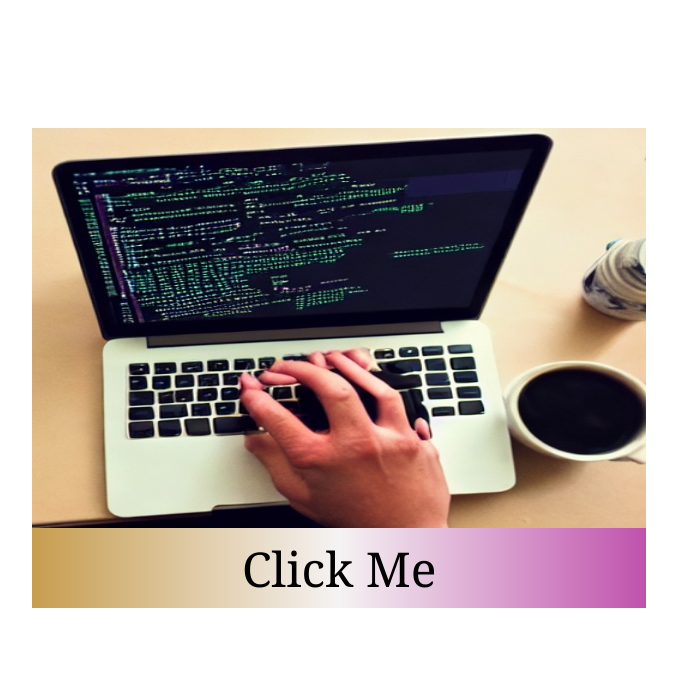
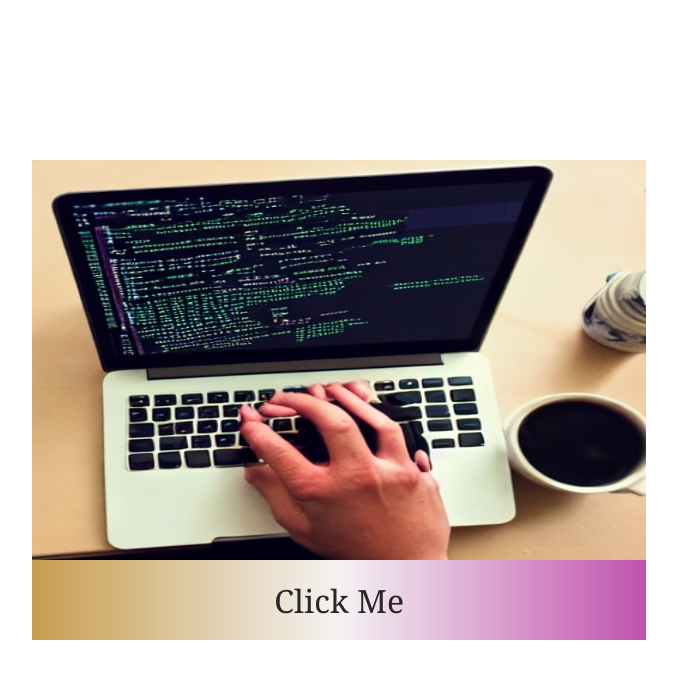
Before and after one commit to ChandraDevs1/Task--3, a plain HTML site: page index.html in a window 1280 px wide. Shown: the whole page, without its empty margins (288-965 px from the left). Drawn offline with Linux system fonts and the light colour scheme.

Commit message:
Update style.css
Remove the scrolling in webpage

```diff
--- a/style.css
+++ b/style.css
@@ -1,32 +1,35 @@
-*{
+* {
   margin: 0;
   padding: 0;
   box-sizing: border-box;
-  font-family:Cambria, Cochin, Georgia, Times, 'Times New Roman', serif;
-
+  font-family: Cambria, Cochin, Georgia, Times, "Times New Roman", serif;
 }
 
-.data{
-  margin: 10% 25%;
+.data {
+  position: fixed;
+  margin: 20vh 25vw;
 }
 
-img{
+img {
   display: block;
   width: 48vw;
   height: 50vh;
+  max-width: 48vw;
+  max-height: 50vh;
 }
 
-
-button{
+button {
   display: block;
   width: 48vw;
   height: 10vh;
-background: linear-gradient(90deg , rgb(199, 157, 79) , rgb(245, 243, 243) , rgb(192, 82, 173));
+  background: linear-gradient(
+    90deg,
+    rgb(199, 157, 79),
+    rgb(245, 243, 243),
+    rgb(192, 82, 173)
+  );
   border: none;
   cursor: pointer;
+  font-size: 4vh;
+  color: #282626;
 }
-
-span{
-  display: block;
-  font-size: 6vh;
-}
```
Lines whose indentation alone changed are shown as unchanged.
